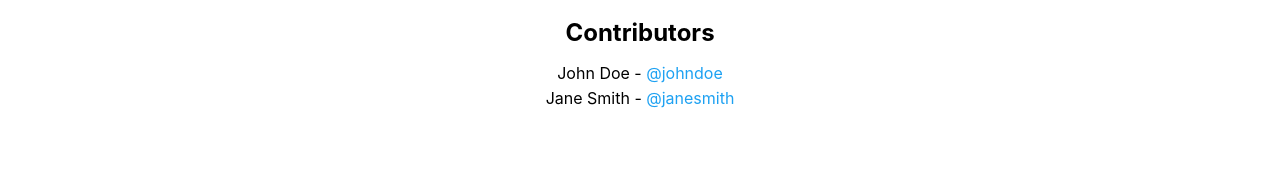
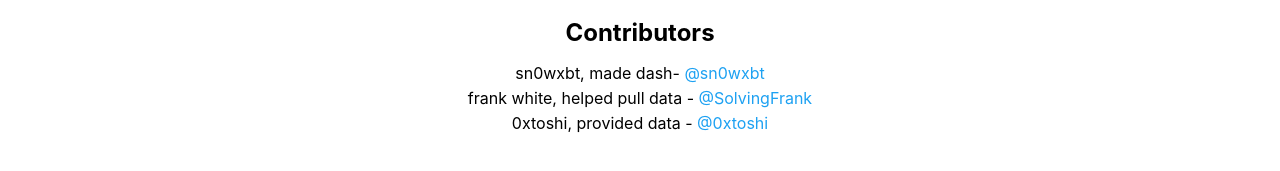
Before and after one commit to sn0wxbt/evm-address-lookup, a React (Create React App) app: page / in a window 1280 px wide. Shown: the part 487-658 px from the top of the page. Built offline with nearby package versions, Linux system fonts and the light colour scheme; no server answers.

Commit message:
forgot to update contribs

```diff
--- a/src/App.js
+++ b/src/App.js
@@ -82,8 +82,9 @@ function App() {
       <div className="contributors">
         <h2>Contributors</h2>
         <ul>
-          <li>John Doe - <a href="https://twitter.com/johndoe" target="_blank" rel="noopener noreferrer">@johndoe</a></li>
-          <li>Jane Smith - <a href="https://twitter.com/janesmith" target="_blank" rel="noopener noreferrer">@janesmith</a></li>
+        <li>sn0wxbt, made dash- <a href="https://twitter.com/sn0wxbt" target="_blank" rel="noopener noreferrer">@sn0wxbt</a></li>
+          <li>frank white, helped pull data - <a href="https://twitter.com/SolvingFrank" target="_blank" rel="noopener noreferrer">@SolvingFrank</a></li>
+          <li>0xtoshi, provided data - <a href="https://twitter.com/0xtoshi" target="_blank" rel="noopener noreferrer">@0xtoshi</a></li>
         </ul>
       </div>
     </div>
```
